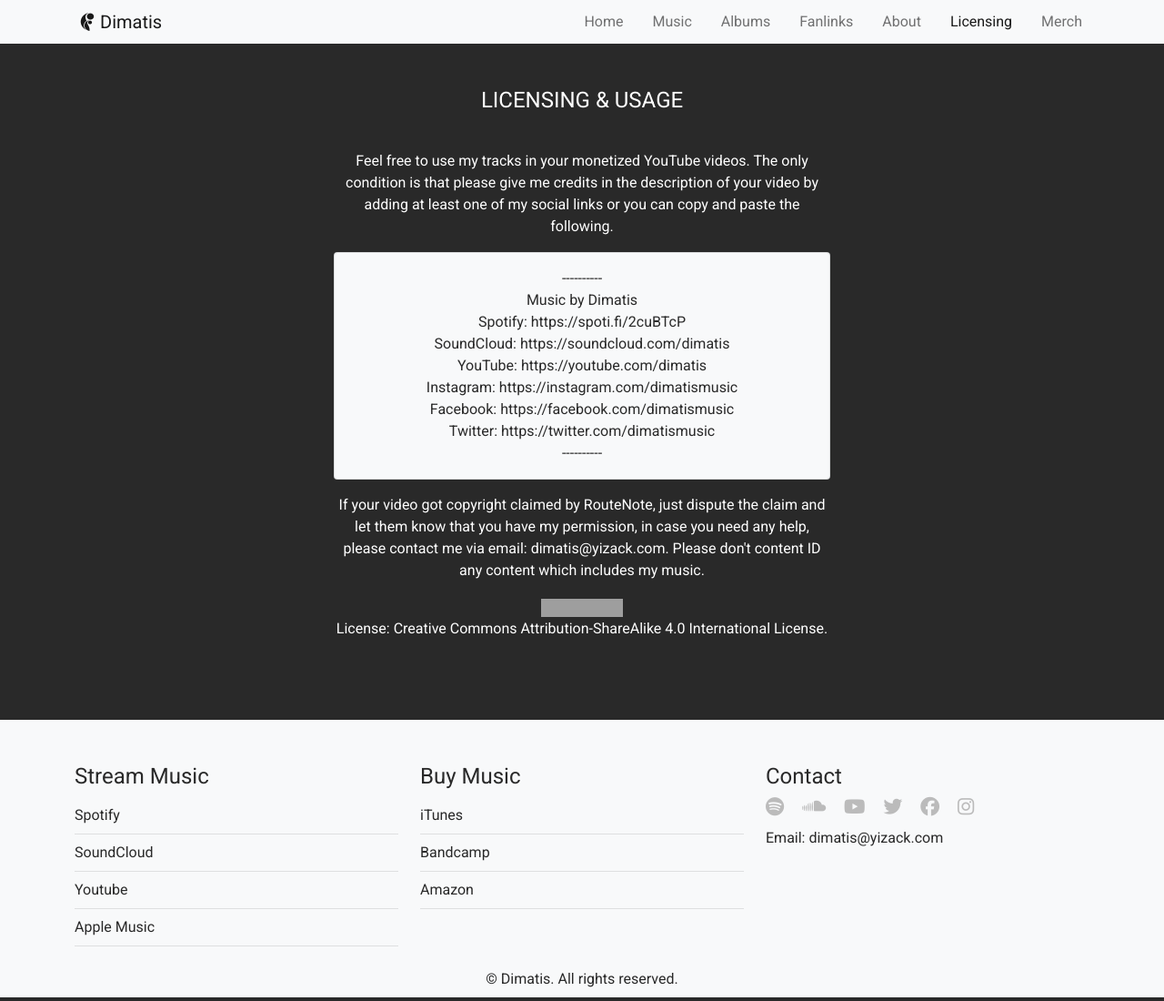
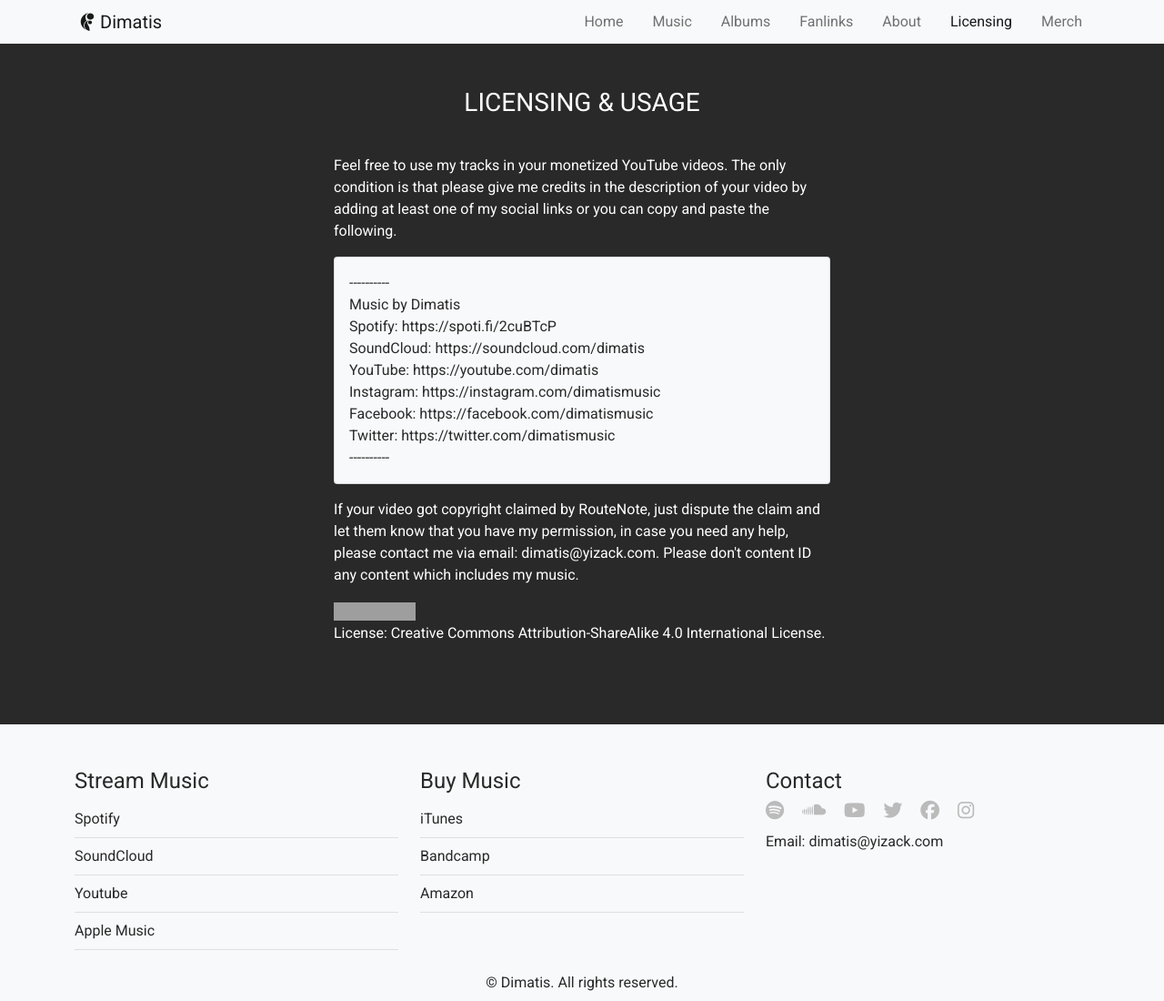
Before and after one commit to OlehBilozir/dimatis-website, a Jekyll site: the page built from licensing.md, in a window 1280 px wide and 1100 px high. Shown: the whole window at 91% size. Built offline with Jekyll 4.4.1, drawn with Linux system fonts in a browser that asks for light colours; nearby versions of some CDN libraries; grey boxes are pictures that could not be loaded.

Commit message:
Update licensing.html

```diff
--- a/_layouts/licensing.html
+++ b/_layouts/licensing.html
@@ -27,17 +27,17 @@
   </head>
   <body class="bg-dark text-white">
 {% include navbar.html %}
-    <main class="page">
+    <main>
       <section>
         <div class="container py-5 text-center">
           <div class="pb-2">
-            <h4 class="text-uppercase">Licensing & Usage</h4>
+            <h3 class="text-uppercase">Licensing & Usage</h3>
           </div>
           <div class="row my-4">
-            <div class="col-12 col-lg-6 text-justify mx-auto">
+            <div class="col-12 col-lg-6 text-start mx-auto">
                 <p>Feel free to use my tracks in your monetized YouTube videos. The only condition is that please give me credits in the description of your video by adding at least one of my social links or you can copy and paste the following.</p>
                 <div class="card bg-light my-3">
-                    <div class="card-body text-left text-dark">
+                    <div class="card-body text-start text-dark">
                       <p class="card-text">
                           ----------<br>
                           Music by Dimatis<br>
```
